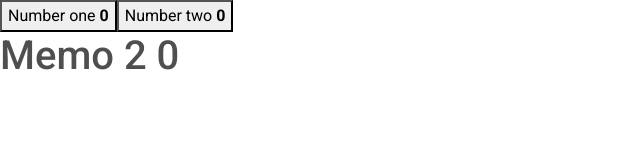
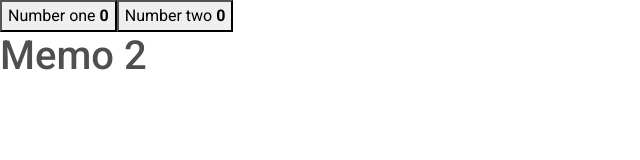
Before and after one commit to sg-59/nightbatch-2025, a React (Vite) app: page /memo1 in a window 1280 px wide. Shown: the top 160 px of the page, without its empty margins (0-640 px from the left). Built offline with nearby package versions, Linux system fonts and the light colour scheme.

Commit message:
04/02/2025

```diff
--- /dev/null
+++ b/src/Study/Api.js
@@ -0,0 +1,13 @@
+import axios from "axios";
+
+export const apiFetch=async()=>{
+    try{
+       const data=await axios.get('https://jsonplaceholder.typicode.com/users')
+       console.log(data.data);
+
+       return data.data
+       }catch(err){
+console.log(err.message);
+
+    }
+}
--- /dev/null
+++ b/src/Study/Hello.jsx
@@ -0,0 +1,29 @@
+import axios from 'axios';
+import React, { useEffect, useState } from 'react'
+import { apiFetch } from './Api';
+
+function Hello() {
+
+    const [state,setState]=useState([])
+
+
+    useEffect(()=>{
+apiFetch().then((abc)=>{
+    setState(abc)
+})
+    },[])
+
+
+  return (
+    <div>
+    {state.map((li)=>(
+        <>
+        <h1>{li.name}</h1>
+        </>
+    ))}
+
+        </div>
+  )
+}
+
+export default Hello
--- a/src/Study/Memo1.jsx
+++ b/src/Study/Memo1.jsx
@@ -1,6 +1,6 @@
-import React, { useState } from 'react'
+import React, { useCallback, useMemo, useState } from 'react'
 import { Memoized } from './Memo2';
-// import Memo2 from './Memo2'
+
 
 
 function Memo1() {
@@ -10,12 +10,20 @@ function Memo1() {
 
     console.log("parent componenet re-rendered");
 
+function display(){
+  console.log("hello");
+
+}
+
+const displaymemoization=useCallback(display,[number2])
+
 
   return (
     <div>
+
       <button onClick={()=>setNumber1(number1+1)}>Number one <strong>{number1}</strong></button>
       <button onClick={()=>setNumber2(number2+1)}>Number two <strong>{number2}</strong></button>
-      <Memoized num2={number2}/>
+<Memoized  data={displaymemoization}/>
     </div>
   )
 }
--- a/src/Study/Memo2.jsx
+++ b/src/Study/Memo2.jsx
@@ -1,13 +1,15 @@
 import React from 'react'
 
-function Memo2({num2}) {
+function Memo2({data}) {
 
+
+data()
     console.log("child component re-rendered ");
 
 
   return (
     <div>
-      <h1>Memo 2 {num2}</h1>
+      <h1>Memo 2 </h1>
     </div>
   )
 }
--- /dev/null
+++ b/src/Study/Sample.jsx
@@ -0,0 +1,28 @@
+import axios from 'axios'
+import React, { useState } from 'react'
+import { apiFetch } from './Api';
+
+function Sample() {
+
+    const [state,setState]=useState([])
+
+function display(){
+apiFetch().then((data)=>{
+    setState(data)
+})
+
+}
+
+  return (
+    <div>
+{state.map((li)=>(
+    <>
+    <h1>{li.name}</h1>
+    </>
+))}
+      <button onClick={display}>click</button>
+    </div>
+  )
+}
+
+export default Sample
```
Also changed, not shown: src/App.jsx (+7 -1 lines).
